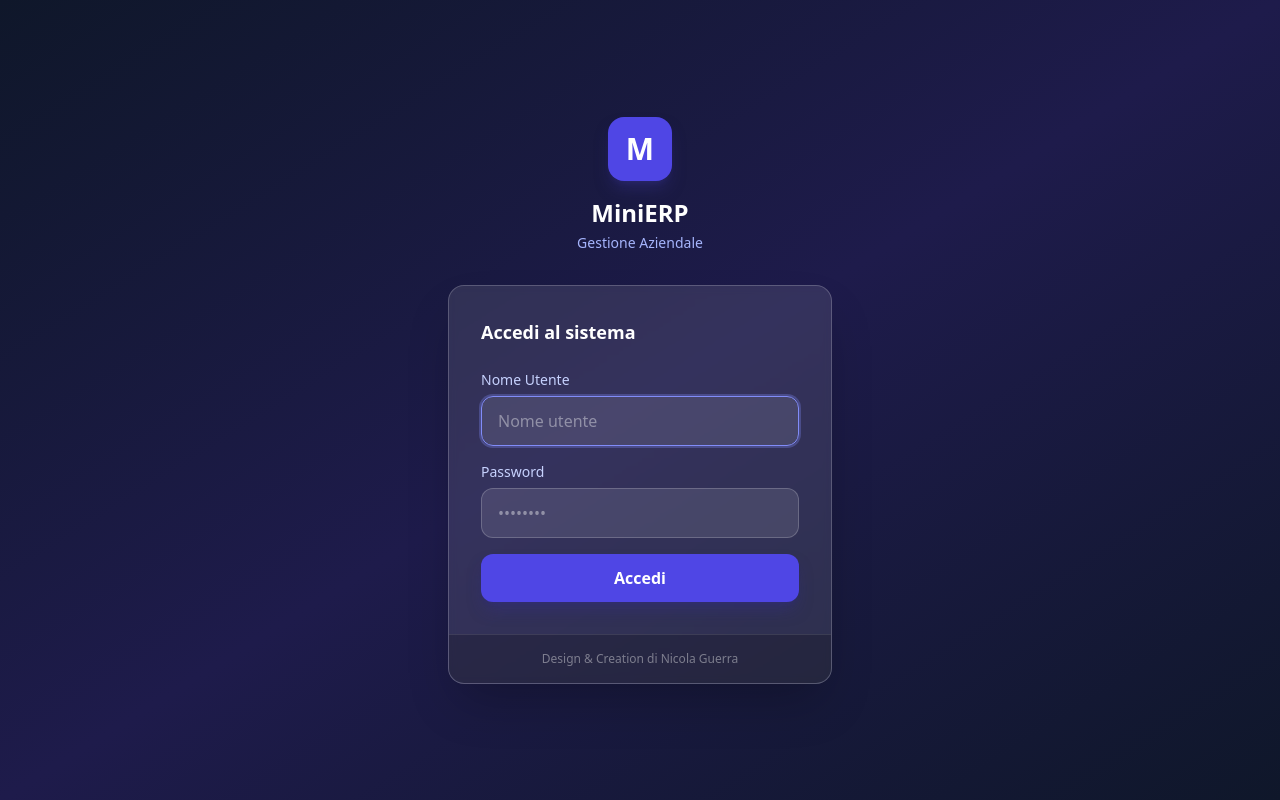
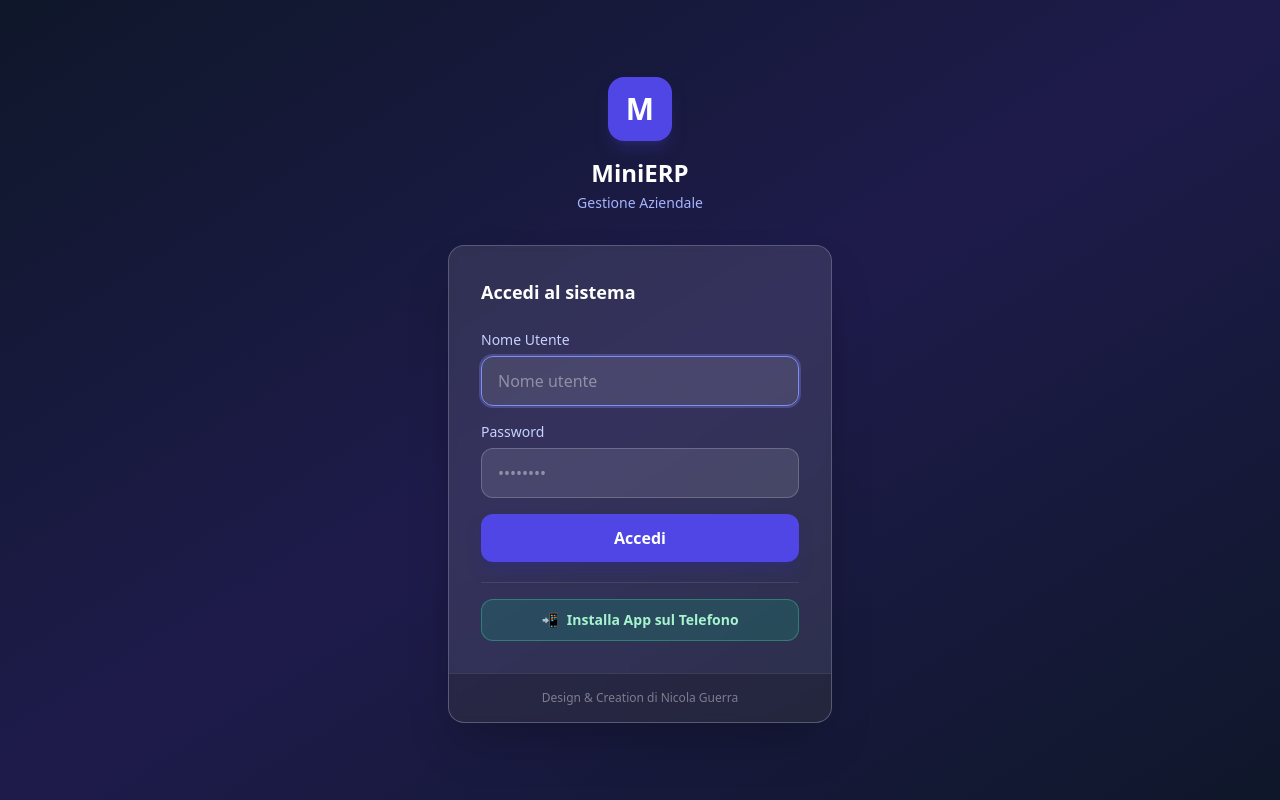
Before and after one commit to DanyGuer/Nicola-ERP, a Flask app: page /login in a window 1280 px wide. Run offline with Flask 3, Linux system fonts and the light colour scheme.

Commit message:
feat: pulsante installazione PWA su login e QR code app

```diff
--- a/templates/login.html
+++ b/templates/login.html
@@ -73,6 +73,19 @@
                         Accedi
                     </button>
                 </form>
+
+                <!-- Pulsante Installa App su Smartphone -->
+                <div class="mt-5 pt-4 border-t border-white/10">
+                    <button type="button" id="pwa-install-btn" onclick="triggerPwaInstall()"
+                        class="w-full py-2.5 px-4 rounded-xl bg-emerald-500/20 hover:bg-emerald-500/30 border border-emerald-400/40 text-emerald-200 font-semibold text-sm flex items-center justify-center gap-2 transition-all">
+                        <span>📲</span> Installa App sul Telefono
+                    </button>
+                    <div id="pwa-install-guide" class="hidden mt-3 p-3.5 rounded-xl bg-black/40 border border-white/15 text-xs text-indigo-100 space-y-2 leading-relaxed">
+                        <p class="font-bold text-white">Come aggiungere l'icona MiniERP alla Home:</p>
+                        <p>🍎 <b>iPhone / iPad (Safari):</b> tocca il tasto <b>Condividi [↑]</b> in basso al centro e scorri fino a <b>"Aggiungi alla schermata Home"</b>.</p>
+                        <p>🤖 <b>Android (Chrome):</b> tocca i <b>3 puntini [⋮]</b> in alto a destra e seleziona <b>"Installa app"</b> o <b>"Aggiungi a schermata Home"</b>.</p>
+                    </div>
+                </div>
             </div>
 
             <div class="px-8 py-4 bg-black/20 border-t border-white/10 text-center text-xs text-white/40">
@@ -81,6 +94,26 @@
         </div>
     </div>
 
+    <script>
+        let deferredPwaPrompt = null;
+        if ('serviceWorker' in navigator) {
+            navigator.serviceWorker.register('/sw.js').catch(() => {});
+        }
+        window.addEventListener('beforeinstallprompt', (e) => {
+            e.preventDefault();
+            deferredPwaPrompt = e;
+        });
+        async function triggerPwaInstall() {
+            if (deferredPwaPrompt) {
+                deferredPwaPrompt.prompt();
+                await deferredPwaPrompt.userChoice;
+                deferredPwaPrompt = null;
+            } else {
+                const guide = document.getElementById('pwa-install-guide');
+                if (guide) guide.classList.toggle('hidden');
+            }
+        }
+    </script>
 </body>
 
 </html>
```
Also changed, not shown: static/img/qr_app.png (added).
